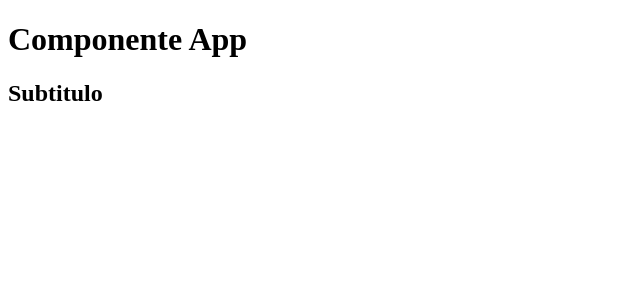
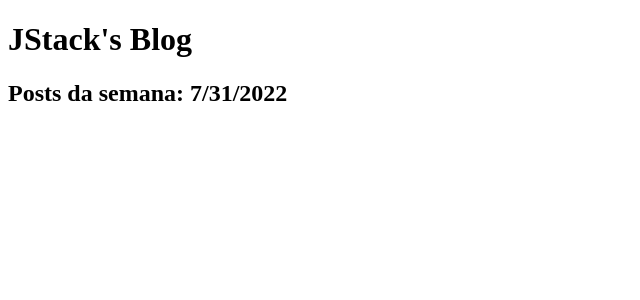
Before and after one commit to matheus-alpe/react-fundamentals, a React app: page / in a window 1280 px wide. Shown: the top 300 px of the page, without its empty margins (0-640 px from the left). Built offline with nearby package versions, Linux system fonts and the light colour scheme.

Commit message:
feat: jsx expressions

```diff
--- a/src/App.js
+++ b/src/App.js
@@ -1,4 +1,6 @@
 import React from 'react'
+
+const category = 'Posts da semana'
 
 function App() {
   return (
@@ -9,8 +11,8 @@ function App() {
      * <></>
     */
     <>
-      <h1>Componente App</h1>
-      <h2>Subtitulo</h2>
+      <h1>JStack's Blog</h1>
+      <h2>{category}: {new Date().toLocaleDateString()}</h2>
     </>
   )
 }
```
